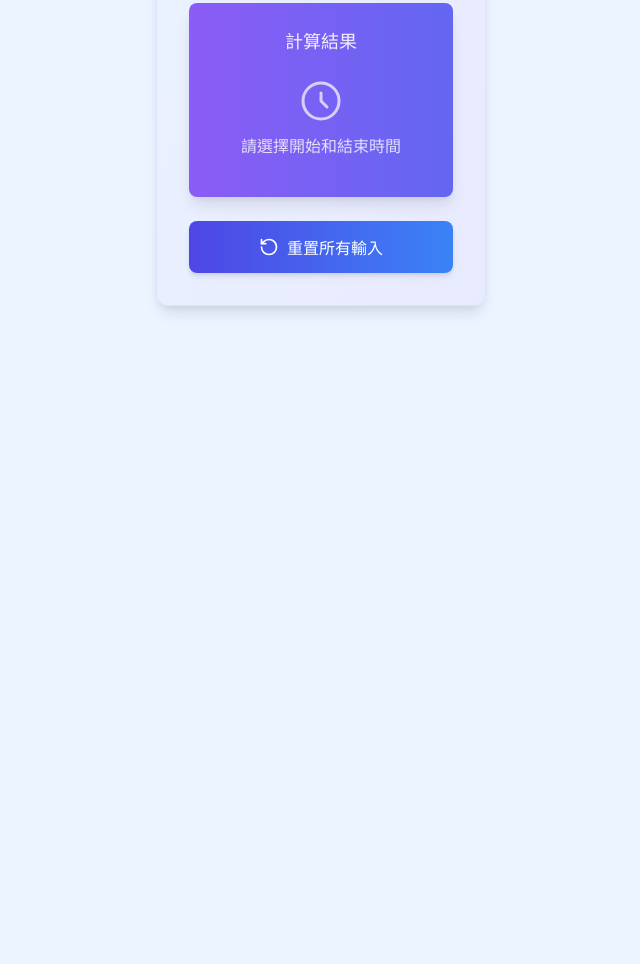
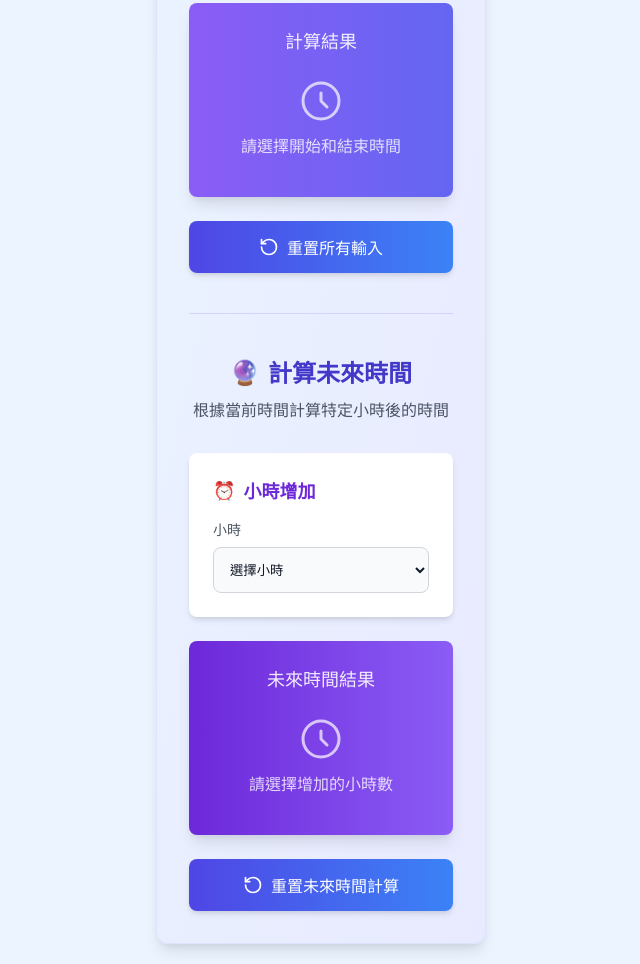
Before and after one commit to Maggiekagebi/Time-Calculation, a plain HTML site: page index.html in a window 1280 px wide. Shown: the part 542-1506 px from the top of the page, without its empty margins (319-959 px from the left). Before the commit the page ends 868 px from the top, so only its background shows below. Drawn offline with nearby package versions, Linux system fonts and the light colour scheme.

Commit message:
20250310 update2

```diff
--- a/css/styles.css
+++ b/css/styles.css
@@ -234,3 +234,46 @@ body {
 .reset-button:active {
   transform: translateY(1px);
 }
+
+/* Future Time Section Styles */
+.future-time-section {
+  width: 100%;
+  margin-top: 2.5rem;
+  border-top: 1px solid #d4d4ff;
+  padding-top: 2.5rem;
+}
+
+.section-title {
+  font-size: 1.5rem;
+  font-weight: 700;
+  color: #4338ca;
+  text-align: center;
+  margin-bottom: 0.5rem;
+  display: flex;
+  align-items: center;
+  justify-content: center;
+}
+
+.section-icon {
+  margin-right: 0.5rem;
+}
+
+.section-desc {
+  color: #4b5563;
+  text-align: center;
+  margin-bottom: 2rem;
+}
+
+.future-time {
+  border-left-color: #6d28d9;
+  margin-bottom: 1.5rem;
+}
+
+.future-time .block-title {
+  color: #6d28d9;
+}
+
+.future-result {
+  background: linear-gradient(to right, #6d28d9, #8b5cf6);
+  margin-bottom: 1.5rem;
+}
--- a/index.html
+++ b/index.html
@@ -92,7 +92,6 @@
           <p class="value">
             {{ result.hours }} <span>小時</span> {{ result.minutes }} <span>分鐘</span>
           </p>
-          <p class="label">總計時間</p>
         </div>
         <div v-else class="waiting-result">
           <svg xmlns="http://www.w3.org/2000/svg" fill="none" viewBox="0 0 24 24" stroke="currentColor">
@@ -110,6 +109,57 @@
         </svg>
         重置所有輸入
       </button>
+
+      <!-- Future Time Calculator Section -->
+      <div class="future-time-section">
+        <h2 class="section-title"><span class="section-icon">🔮</span>計算未來時間</h2>
+        <p class="section-desc">根據當前時間計算特定小時後的時間</p>
+
+        <div class="time-block future-time">
+          <h2 class="block-title">
+            <span>⏰</span>小時增加
+          </h2>
+          <div class="time-inputs">
+            <div class="time-input">
+              <label>小時</label>
+              <select v-model="addHours">
+                <option value="">選擇小時</option>
+                <option v-for="hour in Array.from({ length: 24 }, (_, i) => i)" :key="'add-h-' + hour" :value="hour">
+                  {{ hour }}
+                </option>
+              </select>
+            </div>
+          </div>
+        </div>
+
+        <!-- Future Time Result -->
+        <div class="result-container future-result">
+          <h3>未來時間結果</h3>
+          <div v-if="futureTime.calculated" class="result-value">
+            <p class="value">
+              現在時間: {{ futureTime.current }}
+            </p>
+            <p class="value">
+              {{ addHours }} <span>小時後</span>: {{ futureTime.future }}
+            </p>
+          </div>
+          <div v-else class="waiting-result">
+            <svg xmlns="http://www.w3.org/2000/svg" fill="none" viewBox="0 0 24 24" stroke="currentColor">
+              <path stroke-linecap="round" stroke-linejoin="round" stroke-width="1.5" d="M12 8v4l3 3m6-3a9 9 0 11-18 0 9 9 0 0118 0z" />
+            </svg>
+            <p>請選擇增加的小時數</p>
+          </div>
+        </div>
+
+        <!-- Reset Future Time Button -->
+        <button class="reset-button" @click="resetFutureTime">
+          <svg xmlns="http://www.w3.org/2000/svg" width="20" height="20" viewBox="0 0 24 24" fill="none" stroke="currentColor" stroke-width="2" stroke-linecap="round" stroke-linejoin="round">
+            <path d="M3 12a9 9 0 1 0 9-9 9.75 9.75 0 0 0-6.74 2.74L3 8"></path>
+            <path d="M3 3v5h5"></path>
+          </svg>
+          重置未來時間計算
+        </button>
+      </div>
     </div>
   </div>
 
--- a/js/app.js
+++ b/js/app.js
@@ -2,7 +2,7 @@ const { createApp, ref, computed, watch } = Vue;
 
 createApp({
   setup() {
-    // 狀態變數
+    // 時間差計算器狀態變數
     const startHour = ref('');
     const startMinute = ref('');
     const endHour = ref('');
@@ -10,9 +10,24 @@ createApp({
     const result = ref({ hours: null, minutes: null });
     const error = ref('');
 
+    // 未來時間計算器狀態變數
+    const addHours = ref('');
+    const futureTime = ref({
+      current: '',
+      future: '',
+      calculated: false
+    });
+
     // 選項資料
     const hourOptions = Array.from({ length: 24 }, (_, i) => i);
     const minuteOptions = Array.from({ length: 60 }, (_, i) => i);
+
+    // 格式化時間函數
+    const formatTime = (date) => {
+      const hours = date.getHours().toString().padStart(2, '0');
+      const minutes = date.getMinutes().toString().padStart(2, '0');
+      return `${hours}:${minutes}`;
+    };
 
     // 計算時間差異
     const calculateTimeDifference = () => {
@@ -53,9 +68,35 @@ createApp({
       }
     };
 
+    // 計算未來時間
+    const calculateFutureTime = () => {
+      try {
+        if (addHours.value === '') {
+          futureTime.value.calculated = false;
+          return;
+        }
+
+        const now = new Date();
+        const future = new Date();
+        future.setHours(now.getHours() + parseInt(addHours.value));
+
+        futureTime.value = {
+          current: formatTime(now),
+          future: formatTime(future),
+          calculated: true
+        };
+      } catch (err) {
+        futureTime.value.calculated = false;
+      }
+    };
+
     // 監聽輸入變化
     watch([startHour, startMinute, endHour, endMinute], () => {
       calculateTimeDifference();
+    });
+
+    watch(addHours, () => {
+      calculateFutureTime();
     });
 
     // 重置所有輸入
@@ -68,6 +109,16 @@ createApp({
       error.value = '';
     };
 
+    // 重置未來時間計算
+    const resetFutureTime = () => {
+      addHours.value = '';
+      futureTime.value = {
+        current: '',
+        future: '',
+        calculated: false
+      };
+    };
+
     return {
       startHour,
       startMinute,
@@ -77,7 +128,10 @@ createApp({
       error,
       hourOptions,
       minuteOptions,
-      resetAll
+      resetAll,
+      addHours,
+      futureTime,
+      resetFutureTime
     };
   }
 }).mount('#app');
```
